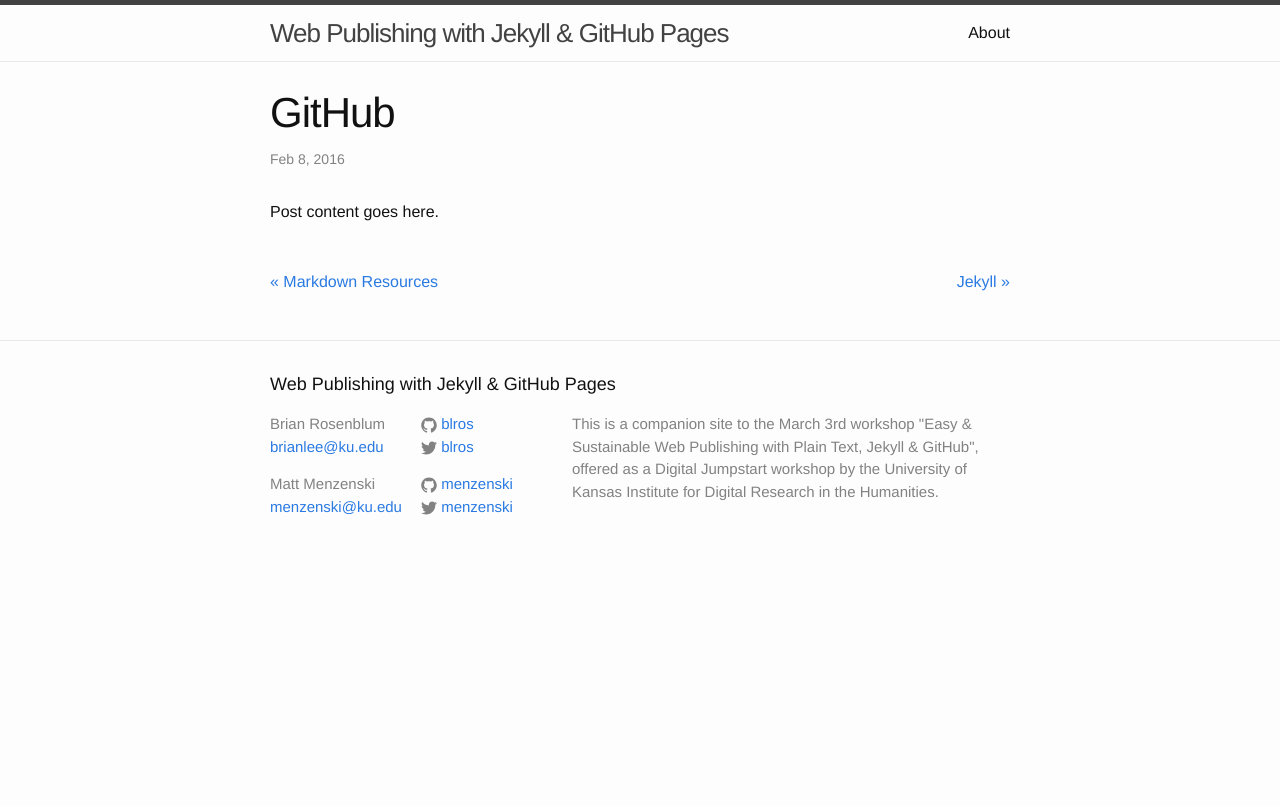
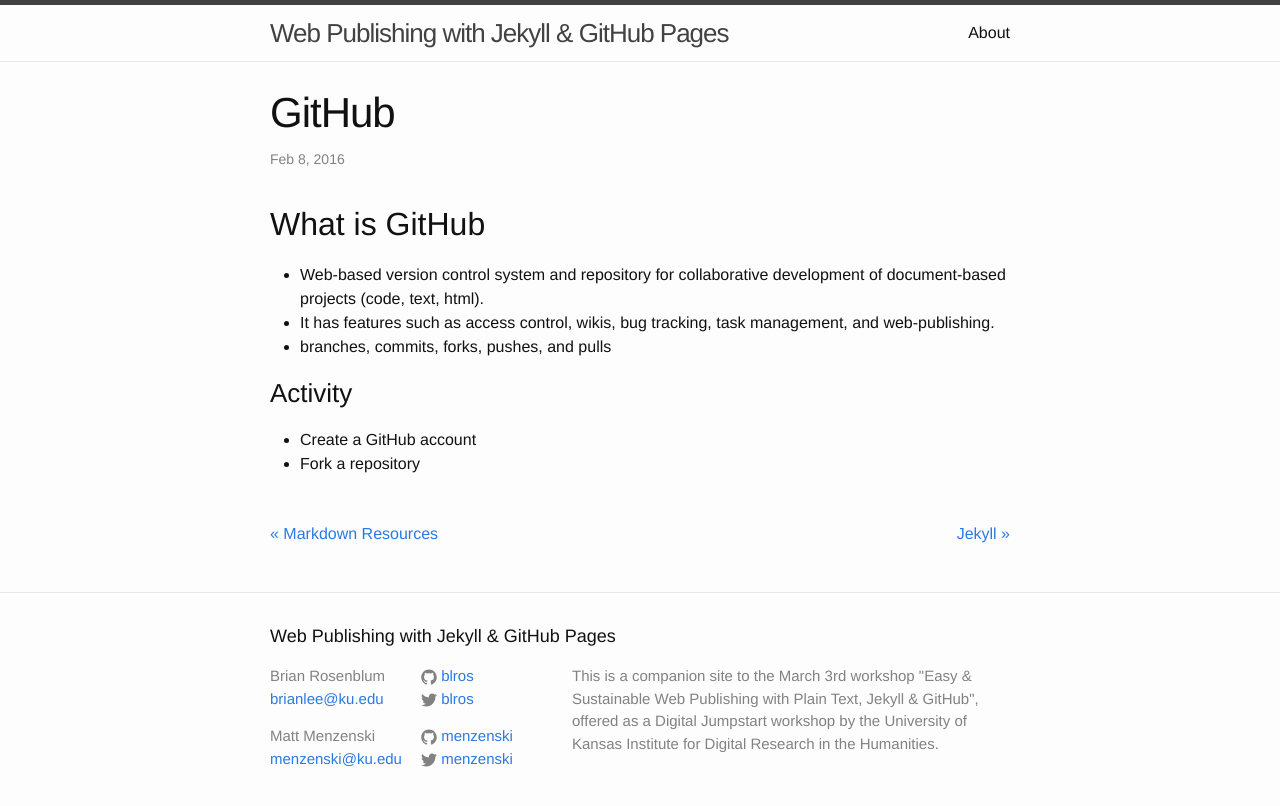
Before and after one commit to menzenski/idrh-static-site-workshop, a Jekyll site: the page built from _posts/2016-02-08-github.md, in a window 1280 px wide. Shown: the top 806 px of the page. Built offline with Jekyll 4.4.1, drawn with Linux system fonts in a browser that asks for light colours.

Commit message:
Updated 2016-02-08-github.md

```diff
--- a/_posts/2016-02-08-github.md
+++ b/_posts/2016-02-08-github.md
@@ -1,7 +1,16 @@
 ---
 layout: post
-title: "GitHub"
-date: 2016-02-08 14:40:40 -0600
+title: GitHub
+date: "2016-02-08 14:40:40 -0600"
 categories: jekyll
+published: true
 ---
-Post content goes here.
+
+## What is GitHub
+* Web-based version control system and repository for collaborative development of document-based projects (code, text, html).
+* It has features such as access control, wikis, bug tracking, task management, and web-publishing.
+* branches, commits, forks, pushes, and pulls
+
+### Activity
+* Create a GitHub account
+* Fork a repository
```
